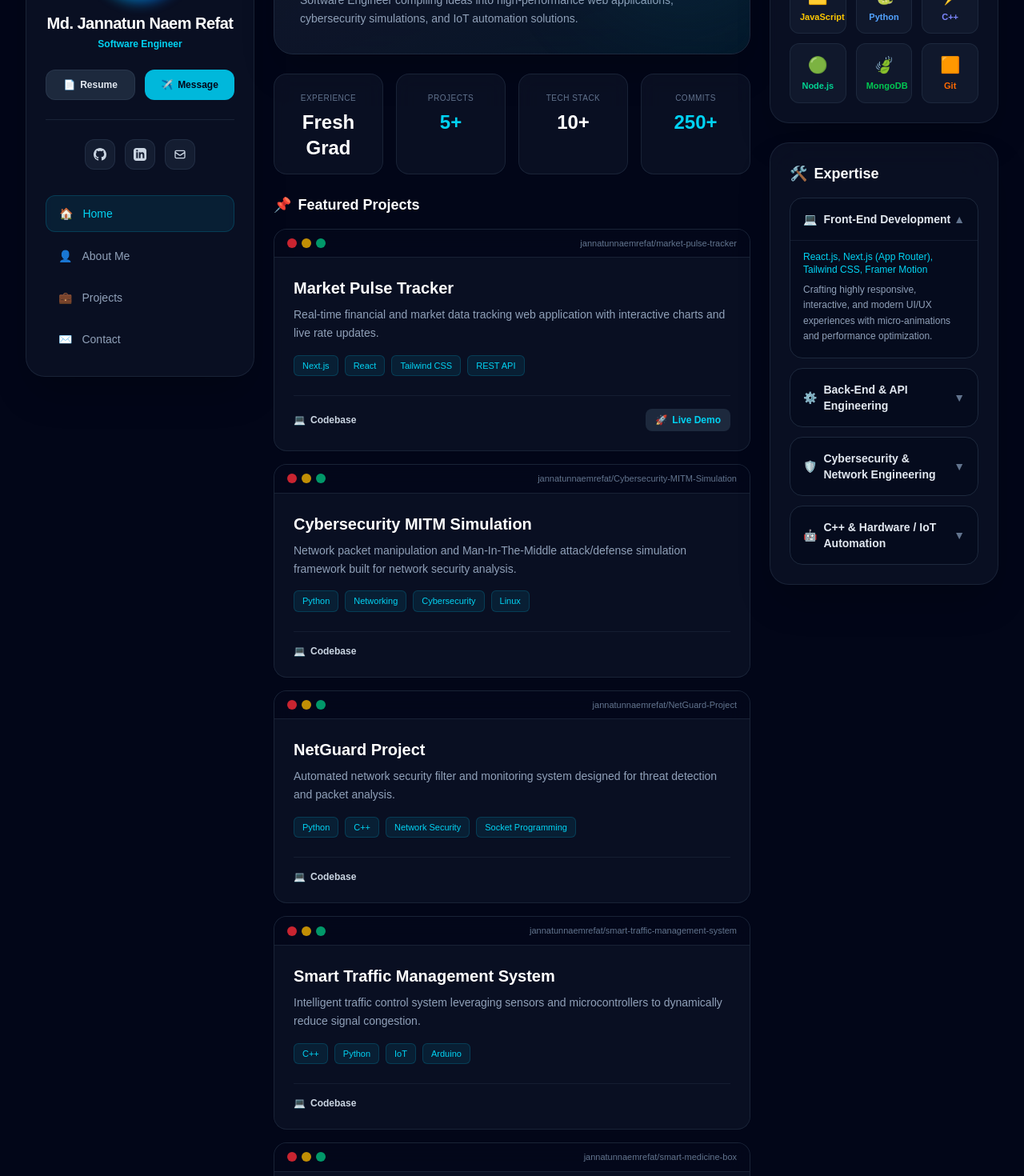
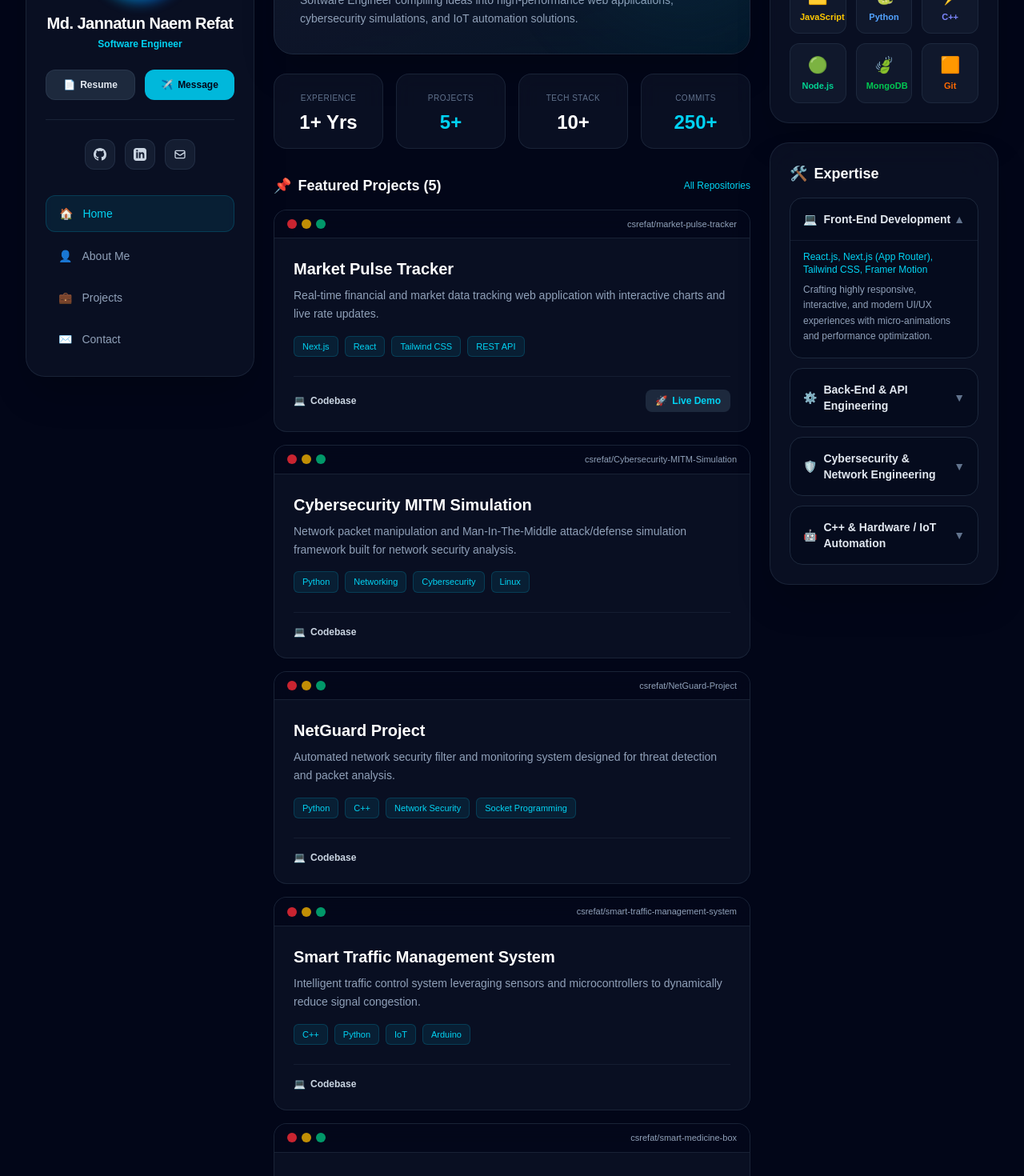
Before and after one commit to csrefat/my-portfolio, a Next.js app: page / in a window 1280 px wide. Shown: the part 220-1690 px from the top of the page at 80% size. Built offline with nearby package versions, Linux system fonts and the light colour scheme.

Commit message:
Update profile stats, links and project navigation

```diff
--- a/app/page.js
+++ b/app/page.js
@@ -50,15 +50,15 @@ export default function Home() {
   const projects = [
     {
       title: "Market Pulse Tracker",
-      repo: "jannatunnaemrefat/market-pulse-tracker",
+      repo: "csrefat/market-pulse-tracker",
       desc: "Real-time financial and market data tracking web application with interactive charts and live rate updates.",
       tech: ["Next.js", "React", "Tailwind CSS", "REST API"],
       github: "https://github.com/csrefat/market-pulse-tracker",
-      demo: "https://serefat-portfolio.vercel.app" //
+      demo: "https://serefat-portfolio.vercel.app"
     },
     {
       title: "Cybersecurity MITM Simulation",
-      repo: "jannatunnaemrefat/Cybersecurity-MITM-Simulation",
+      repo: "csrefat/Cybersecurity-MITM-Simulation",
       desc: "Network packet manipulation and Man-In-The-Middle attack/defense simulation framework built for network security analysis.",
       tech: ["Python", "Networking", "Cybersecurity", "Linux"],
       github: "https://github.com/csrefat/Cybersecurity-MITM-Simulation",
@@ -66,7 +66,7 @@ export default function Home() {
     },
     {
       title: "NetGuard Project",
-      repo: "jannatunnaemrefat/NetGuard-Project",
+      repo: "csrefat/NetGuard-Project",
       desc: "Automated network security filter and monitoring system designed for threat detection and packet analysis.",
       tech: ["Python", "C++", "Network Security", "Socket Programming"],
       github: "https://github.com/csrefat/NetGuard-Project",
@@ -74,7 +74,7 @@ export default function Home() {
     },
     {
       title: "Smart Traffic Management System",
-      repo: "jannatunnaemrefat/smart-traffic-management-system",
+      repo: "csrefat/smart-traffic-management-system",
       desc: "Intelligent traffic control system leveraging sensors and microcontrollers to dynamically reduce signal congestion.",
       tech: ["C++", "Python", "IoT", "Arduino"],
       github: "https://github.com/csrefat/smart-traffic-management-system",
@@ -82,7 +82,7 @@ export default function Home() {
     },
     {
       title: "Smart Medicine Box",
-      repo: "jannatunnaemrefat/smart-medicine-box",
+      repo: "csrefat/smart-medicine-box",
       desc: "IoT-enabled healthcare automation system featuring timed pill dispensing, RTC alarm schedules, and remote monitoring alerts.",
       tech: ["C++", "Arduino", "IoT", "Embedded Systems"],
       github: "https://github.com/csrefat/smart-medicine-box",
@@ -90,8 +90,16 @@ export default function Home() {
     }
   ];
 
+  const scrollToProjects = (e) => {
+    e.preventDefault();
+    const projectsSection = document.getElementById('projects');
+    if (projectsSection) {
+      projectsSection.scrollIntoView({ behavior: 'smooth' });
+    }
+  };
+
   return (
-    <main className="min-h-screen bg-slate-950 text-slate-100 p-4 sm:p-6 lg:p-8 font-sans selection:bg-cyan-500 selection:text-slate-950">
+    <main className="min-h-screen bg-slate-950 text-slate-100 p-4 sm:p-6 lg:p-8 font-sans selection:bg-cyan-500 selection:text-slate-950 scroll-smooth">
       <div className="max-w-7xl mx-auto grid grid-cols-1 lg:grid-cols-12 gap-6">
 
         {/* ================= ১. বাম কলাম (Sidebar Profile) ================= */}
@@ -154,7 +162,7 @@ export default function Home() {
                 <svg className="w-4 h-4 fill-current" viewBox="0 0 24 24"><path d="M12 0C5.37 0 0 5.37 0 12c0 5.31 3.435 9.795 8.205 11.385.6.105.825-.255.825-.57 0-.285-.015-1.23-.015-2.235-3.015.555-3.795-.735-4.035-1.41-.135-.345-.72-1.41-1.23-1.695-.42-.225-1.02-.78-.015-.795.945-.015 1.62.87 1.845 1.23 1.08 1.815 2.805 1.305 3.495.99.105-.78.42-1.305.765-1.605-2.67-.3-5.46-1.335-5.46-5.925 0-1.305.465-2.385 1.23-3.225-.12-.3-.54-1.53.12-3.18 0 0 1.005-.315 3.3 1.23.96-.27 1.98-.405 3-.405s2.04.135 3 .405c2.295-1.56 3.3-1.23 3.3-1.23.66 1.65.24 2.88.12 3.18.765.84 1.23 1.905 1.23 3.225 0 4.605-2.805 5.625-5.475 5.925.435.375.81 1.095.81 2.22 0 1.605-.015 2.895-.015 3.3 0 .315.225.69.825.57A12.02 12.02 0 0024 12c0-6.63-5.37-12-12-12z"/></svg>
               </a>
               <a
-                href="https://linkedin.com/in/md-jannatun-naem-refat-839655234"
+                href="https://www.linkedin.com/in/md-jannatun-naem-refat-839655234/"
                 target="_blank"
                 rel="noopener noreferrer"
                 className="p-2.5 rounded-xl bg-slate-800/60 hover:bg-slate-700 border border-slate-700/50 text-slate-300 hover:text-cyan-400 transition"
@@ -163,7 +171,7 @@ export default function Home() {
                 <svg className="w-4 h-4 fill-current" viewBox="0 0 24 24"><path d="M19 0h-14c-2.761 0-5 2.239-5 5v14c0 2.761 2.239 5 5 5h14c2.762 0 5-2.239 5-5v-14c0-2.761-2.238-5-5-5zm-11 19h-3v-11h3v11zm-1.5-12.268c-.966 0-1.75-.79-1.75-1.764s.784-1.764 1.75-1.764 1.75.79 1.75 1.764-.783 1.764-1.75 1.764zm13.5 12.268h-3v-5.604c0-3.368-4-3.113-4 0v5.604h-3v-11h3v1.765c1.396-2.586 7-2.777 7 2.476v6.759z"/></svg>
               </a>
               <a
-                href="mailto:jannatun.naem.cse@ulab.edu.bd"
+                href="mailto:refatislam630@gmail.com"
                 className="p-2.5 rounded-xl bg-slate-800/60 hover:bg-slate-700 border border-slate-700/50 text-slate-300 hover:text-cyan-400 transition"
                 title="Email Me"
               >
@@ -182,7 +190,11 @@ export default function Home() {
               >
                 <span>👤</span> About Me
               </button>
-              <a href="#projects" className="flex items-center gap-3 px-4 py-3 rounded-xl hover:bg-slate-800/60 text-slate-400 hover:text-white transition">
+              <a
+                href="#projects"
+                onClick={scrollToProjects}
+                className="flex items-center gap-3 px-4 py-3 rounded-xl hover:bg-slate-800/60 text-slate-400 hover:text-white transition cursor-pointer"
+              >
                 <span>💼</span> Projects
               </a>
               <a href="#contact" className="flex items-center gap-3 px-4 py-3 rounded-xl hover:bg-slate-800/60 text-slate-400 hover:text-white transition">
@@ -220,7 +232,7 @@ export default function Home() {
           {/* Career Stats Grid */}
           <div className="grid grid-cols-2 sm:grid-cols-4 gap-4">
             {[
-              { label: "EXPERIENCE", value: "Fresh Grad", color: "text-white" },
+              { label: "EXPERIENCE", value: "1+ Yrs", color: "text-white" },
               { label: "PROJECTS", value: "5+", color: "text-cyan-400" },
               { label: "TECH STACK", value: "10+", color: "text-white" },
               { label: "COMMITS", value: "250+", color: "text-cyan-400" },
@@ -232,14 +244,17 @@ export default function Home() {
             ))}
           </div>
 
-          {/* Featured Projects Bento Cards */}
-          <div id="projects" className="space-y-4">
-            <h3 className="text-lg font-bold text-white flex items-center gap-2">
-              <span>📌</span> Featured Projects
-            </h3>
+          {/* All Featured Projects Section */}
+          <div id="projects" className="space-y-4 pt-2">
+            <div className="flex items-center justify-between">
+              <h3 className="text-lg font-bold text-white flex items-center gap-2">
+                <span>📌</span> Featured Projects ({projects.length})
+              </h3>
+              <span className="text-xs text-cyan-400 font-mono">All Repositories</span>
+            </div>
 
             {projects.map((proj, idx) => (
-              <div key={idx} className="bg-slate-900/60 border border-slate-800/80 rounded-2xl overflow-hidden backdrop-blur-md hover:border-slate-700 transition duration-300">
+              <div key={idx} className="bg-slate-900/60 border border-slate-800/80 rounded-2xl overflow-hidden backdrop-blur-md hover:border-cyan-500/40 transition duration-300">
                 {/* Mac-style Window Header */}
                 <div className="bg-slate-950/80 px-4 py-2.5 border-b border-slate-800/80 flex items-center justify-between text-xs font-mono text-slate-400">
                   <div className="flex items-center gap-1.5">
@@ -247,7 +262,7 @@ export default function Home() {
                     <span className="w-3 h-3 rounded-full bg-yellow-500/80 inline-block" />
                     <span className="w-3 h-3 rounded-full bg-emerald-500/80 inline-block" />
                   </div>
-                  <span className="text-[11px] text-slate-500">{proj.repo}</span>
+                  <span className="text-[11px] text-slate-400">{proj.repo}</span>
                 </div>
 
                 {/* Card Content */}
@@ -281,7 +296,7 @@ export default function Home() {
           </div>
 
           {/* Contact Section Component */}
-          <div className="bg-slate-900/60 border border-slate-800/80 rounded-3xl p-2 backdrop-blur-xl">
+          <div id="contact" className="bg-slate-900/60 border border-slate-800/80 rounded-3xl p-2 backdrop-blur-xl">
             <ContactSection />
           </div>
         </section>
```
